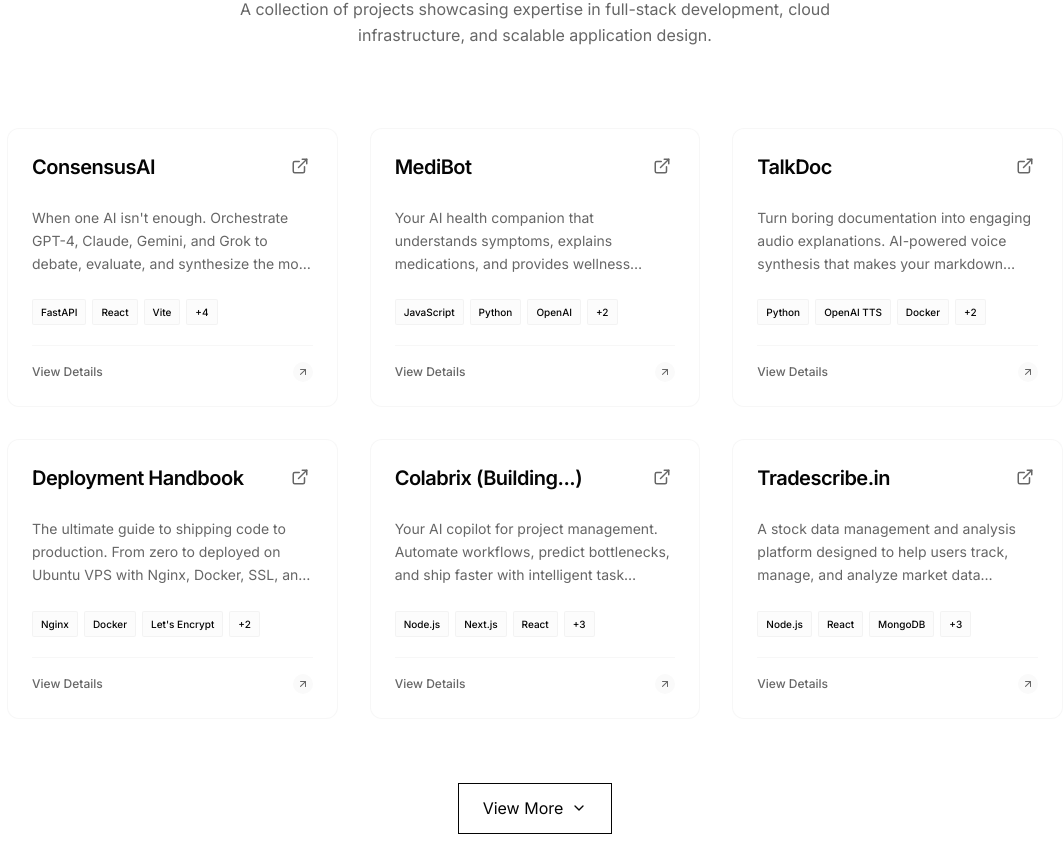
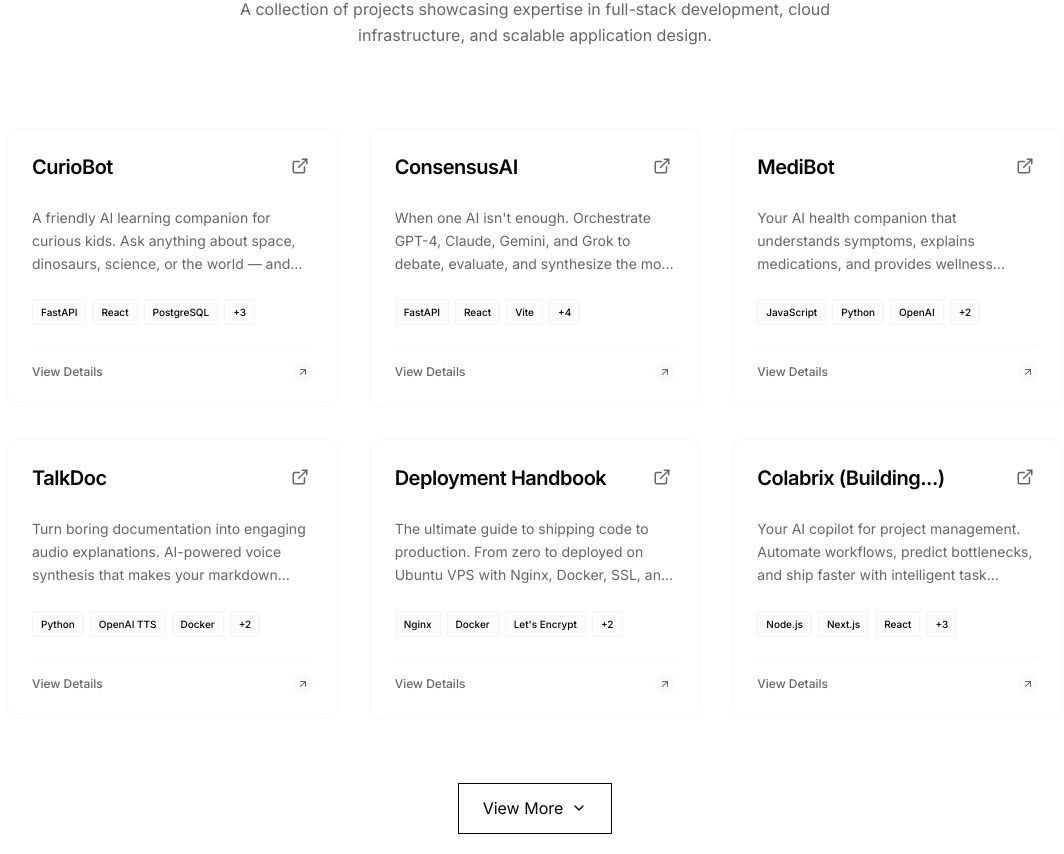
Before and after one commit to manishdashsharma/manish-portfolio, a React (Vite) app: page / in a window 1280 px wide. Shown: the part 1032-1886 px from the top of the page, without its empty margins (105-1169 px from the left). Built offline with nearby package versions, Linux system fonts and the light colour scheme.

Commit message:
feat: add new blog post "I Built an AI Chatbot for Kids" and update Projects component with project details

```diff
--- /dev/null
+++ b/src/blogs/i-built-ai-chatbot-for-kids.md
@@ -0,0 +1,63 @@
+---
+title: "I Built an AI Chatbot for Kids — Here's Why"
+description: "The internet wasn't built to answer an 11-year-old's questions. So I built CurioBot — an AI chatbot that talks to kids like a friendly older friend, not a textbook."
+date: "2025-02-15"
+author: "Manish Dash Sharma"
+tags: ["AI", "FastAPI", "React", "OpenAI", "Open Source"]
+---
+
+# I Built an AI Chatbot for Kids — Here's Why
+
+A few weeks ago, I watched my younger cousin try to Google "why do stars explode." The first result was a dense Wikipedia article about stellar nucleosynthesis. He read two lines, got confused, closed the tab, and went back to watching YouTube shorts.
+
+That moment stuck with me.
+
+He had a genuine question. The curiosity was there. But the internet just wasn't built to answer an 11-year-old the way an 11-year-old needs to be answered.
+
+That's why I built **CurioBot**.
+
+---
+
+## The Problem Nobody Talks About
+
+We live in the age of information, but most of it is written for adults. When a kid wants to know how volcanoes work or what happens inside a black hole, they get hit with jargon, paywalls, or worse — they end up on platforms designed to keep them scrolling, not learning.
+
+Parents try their best. Teachers do too. But neither can be available 24/7 the moment a child's curiosity sparks. And that spark? It doesn't wait. If it's not caught in the moment, it fades.
+
+I wanted to build something that catches it.
+
+## What CurioBot Actually Does
+
+CurioBot is a web app where kids aged 8-14 can chat with an AI about anything they want to learn. Space, dinosaurs, how electricity works, why the ocean is salty — anything.
+
+But here's the thing: it's not just ChatGPT with a colorful UI. The AI is specifically instructed to talk like a friendly older friend, not a textbook. It uses stories, analogies, and examples that kids actually relate to. It asks follow-up questions to keep them thinking. And if a kid sends a lazy "idk" or "ok," it doesn't just repeat itself — it drops a surprising fact to pull them back in.
+
+Every message is designed to teach something new. No filler, no fluff.
+
+There are also built-in limits. Each session gives you 5 chats, and each chat has a message cap depending on the AI provider. This is intentional. Kids engage better when there's a boundary. It makes them think about what they actually want to ask instead of mindlessly typing.
+
+## The Tech Behind It
+
+The backend is **FastAPI** with **PostgreSQL** for storage. I chose FastAPI because async-first was non-negotiable — LLM API calls are slow, and I didn't want the server blocking on every request. PostgreSQL handles users, sessions, and full chat histories with proper relational structure.
+
+For the AI layer, I integrated two providers: **OpenAI** (GPT-4o Mini) and **Google Gemini** (2.5 Flash). Kids get to choose which one they want to chat with. Both are wrapped behind an abstract base class with a factory pattern, so adding a new provider someday is just one file.
+
+The frontend is **React** with **Tailwind CSS**, **Framer Motion** for animations, and **Lucide** for icons. It's designed to feel playful and approachable — big rounded corners, warm colors, friendly typography. Not your typical SaaS dashboard.
+
+The whole thing is open source: [github.com/manishdashsharma/CurioBot](https://github.com/manishdashsharma/CurioBot)
+
+## What I Learned Building This
+
+**System prompts matter more than you think.** The difference between a generic AI response and one that actually engages a child is entirely in the prompt engineering. I spent more time refining the system prompt than writing most of the backend code. Handling vague inputs, staying on topic, keeping energy high — all of that lives in the prompt.
+
+**Limits are a feature, not a bug.** My first instinct was unlimited messages. But when I tested it, conversations got lazy fast. Adding a message cap per chat made every exchange feel more intentional — both for the kid and the AI.
+
+**File structure is your future self's gift.** I went with a clean separation: routers, services, models, LLM providers all in their own modules. When I needed to swap the storage layer from file-based JSON to PostgreSQL midway through, it took minutes instead of a rewrite. That modular structure paid for itself immediately.
+
+## Why Open Source
+
+I'm not building a startup here. I'm building something I wish existed when I was a kid. If even one teacher uses this in a classroom, or one parent sets it up for their child over the weekend, it was worth it.
+
+Fork it. Break it. Make it better.
+
+[Check out CurioBot on GitHub](https://github.com/manishdashsharma/CurioBot)
--- a/src/components/Projects.tsx
+++ b/src/components/Projects.tsx
@@ -22,6 +22,23 @@
   });
 
   const projectsData: ProjectData[] = [
+    {
+      title: "CurioBot",
+      description:
+        "A friendly AI learning companion for curious kids. Ask anything about space, dinosaurs, science, or the world — and get answers that actually make sense to an 11-year-old.",
+      techStack: [
+        "FastAPI",
+        "React",
+        "PostgreSQL",
+        "OpenAI",
+        "Google Gemini",
+        "Tailwind CSS",
+      ],
+      liveLink: "https://github.com/manishdashsharma/CurioBot.git",
+      longDescription:
+        "The internet wasn't built to answer a kid's questions. CurioBot fixes that. Kids aged 8-14 can chat with an AI that talks like a friendly older friend — using stories, analogies, and fun facts instead of jargon. Powered by GPT-4o Mini and Gemini 2.5 Flash with a factory pattern for easy provider swapping, built-in session limits to keep conversations intentional, and a playful React frontend with Framer Motion animations.",
+      rating: 5,
+    },
     {
       title: "ConsensusAI",
       description:
```
Also changed, not shown: 1 other file (tests, documents, lock files or other folders).
